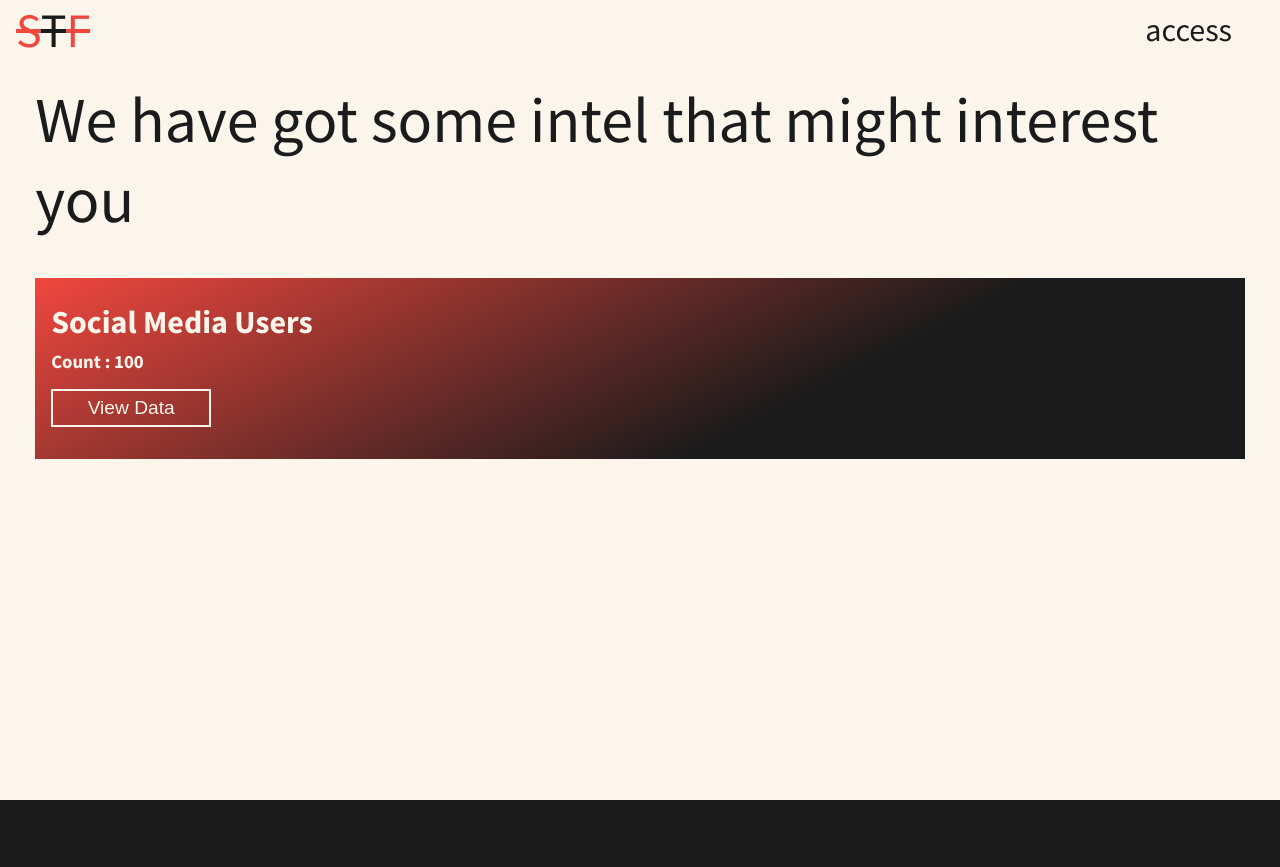
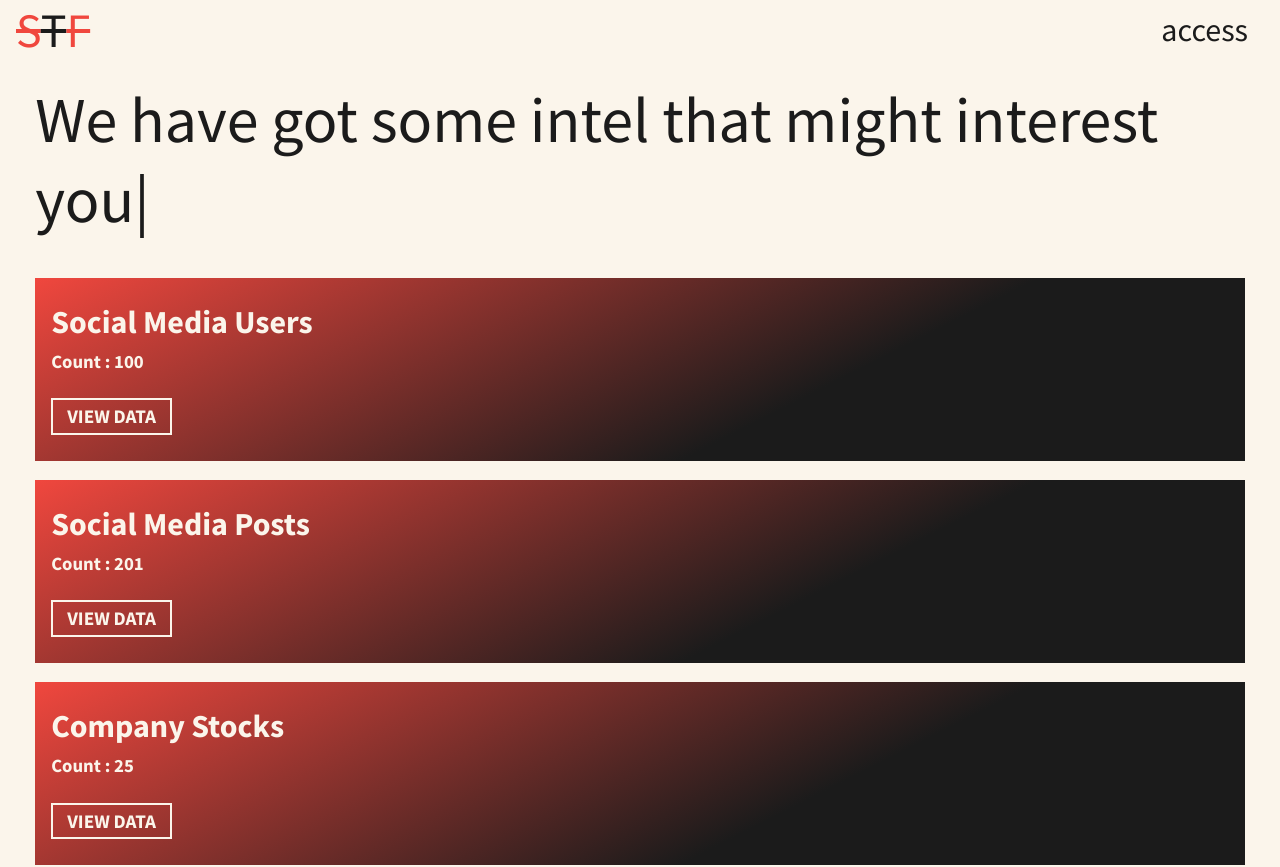
Before and after one commit to Hackerbone/TheCartel, a React (Create React App) app: page /confidential in a window 1280 px wide. Shown: the top 867 px of the page. Before the commit the page ends 800 px from the top, so only its background shows below. Built offline with nearby package versions, Linux system fonts and the light colour scheme.

Commit message:
Options completed + animations

```diff
--- /dev/null
+++ b/src/components/OptionButton.jsx
@@ -0,0 +1,20 @@
+import React from "react";
+import { Link } from "react-router-dom";
+
+export default function OptionButton({ children, to, style, onClick }) {
+  return (
+    <div className="buttons">
+      <Link to={to} className="option-button" style={style} onClick={onClick}>
+        {children}
+        <span className="option-button__inner">
+          <span className="option-button__blobs">
+            <span className="option-button__blob"></span>
+            <span className="option-button__blob"></span>
+            <span className="option-button__blob"></span>
+            <span className="option-button__blob"></span>
+          </span>
+        </span>
+      </Link>
+    </div>
+  );
+}
--- a/src/components/Options.jsx
+++ b/src/components/Options.jsx
@@ -1,19 +1,11 @@
 import React from "react";
-import { useHistory } from "react-router";
+import OptionButton from "./OptionButton";
 export default function Options({ heading, count, to }) {
-  const history = useHistory();
   return (
     <div className="option-card">
       <h1>{heading}</h1>
       <h3 className="text-muted">Count : {count}</h3>
-      <button
-        className="option-button"
-        onClick={() => {
-          history.push(to);
-        }}
-      >
-        View Data
-      </button>
+      <OptionButton to={to}>View Data</OptionButton>
     </div>
   );
 }
--- a/src/pages/Dashboard.jsx
+++ b/src/pages/Dashboard.jsx
@@ -1,19 +1,41 @@
-import React from "react";
+import React, { useRef, useEffect } from "react";
 import TopNav from "../components/TopNav";
 import Typical from "react-typical";
 import Options from "../components/Options";
+import { TweenMax, Power3 } from "gsap/gsap-core";
 
 export default function Dashboard() {
+  let options = useRef(null);
+
+  useEffect(() => {
+    TweenMax.from(options, 3, {
+      delay: 3,
+      top: 400,
+      position: "relative",
+      opacity: 0,
+      ease: Power3.easeOut,
+    });
+    TweenMax.to(options, 3, {
+      delay: 3,
+      top: 0,
+      opacity: 1,
+      transform: "scale(1)",
+      ease: Power3.easeOut,
+    });
+  }, []);
   return (
     <div className="container dashboard-container">
       <TopNav style={{ color: "#1b1b1b" }} />
       <div className="dashboard-content">
         <div className="dashboard-header">
-          <Typical wrapper="div" steps={["We have got some intel that might interest you", 2000]} />
+          <Typical wrapper="div" steps={["We have got some intel that might interest you", 3000]} />
         </div>
 
-        <div className="options">
-          <Options heading={"Social Media Users"} count={100} to="/socialmedia" />
+        <div ref={(el) => (options = el)} className="options">
+          <Options heading={"Social Media Users"} count={100} to="/users" />
+          <Options heading={"Social Media Posts"} count={201} to="/posts" />
+          <Options heading={"Company Stocks"} count={25} to="/stocks" />
+          <Options heading={"Government Institutions"} count={100} to="/government" />
         </div>
       </div>
     </div>
--- a/src/styles/_base.scss
+++ b/src/styles/_base.scss
@@ -18,8 +18,9 @@ body {
     -moz-box-sizing: border-box;
     -webkit-box-sizing: border-box;
     font-family: $main-font;
-    width: 100vw;
-    height: 100vh;
+    width: 100%;
+    min-height: 100vh;
+    height: auto;
 }
 
 a {
--- a/src/styles/_dashboard.scss
+++ b/src/styles/_dashboard.scss
@@ -1,11 +1,13 @@
 .dashboard-container {
     background: $secondary-bg;
+    height: auto;
 
     .dashboard-content {
         display: flex;
         flex-direction: column;
-        width: 100%;
+        // width: 100%;
         height: 100vh;
+        height: 100%;
         padding: 60px 1rem;
 
 
--- a/src/styles/_landing.scss
+++ b/src/styles/_landing.scss
@@ -14,7 +14,7 @@
 .container {
     background-color: $primary-bg;
     min-height: 100vh;
-    height: auto;
+    height: 100%;
     color: $secondary-bg;
     display: flex;
     align-items: center;
--- a/src/styles/_options.scss
+++ b/src/styles/_options.scss
@@ -11,20 +11,141 @@
         margin: 0.5rem 0;
     }
 
-    .option-button {
-        border: 2px solid $secondary-bg;
-        margin: 1rem 0;
-        width: 10rem;
-        font-size: 1.2rem;
-        padding: 0.4rem 1rem;
-        background: transparent;
-        color: $secondary-bg;
-        cursor: pointer;
+    // .option-button {
+    //     border: 2px solid $secondary-bg;
+    //     margin: 1rem 0;
+    //     width: 10rem;
+    //     font-size: 1.2rem;
+    //     padding: 0.4rem 1rem;
+    //     background: transparent;
+    //     color: $secondary-bg;
+    //     cursor: pointer;
+    //     transition: 0.2s ease-in-out all;
+
+    //     &:hover {
+    //         background: $secondary-bg;
+    //         color: $primary-bg;
+    //     }
+    // }
+
+    .buttons {
+        margin-top: 2rem;
+        margin-bottom: 1rem;
+
+        text-align: left;
+    }
+}
+
+
+
+$borderW : 2px;
+
+.option-button {
+    $numOfBlobs: 4;
+    z-index: 1;
+    text-decoration: none;
+    position: relative;
+    padding: 0.4rem 1rem;
+    margin-bottom: 30px;
+    text-align: center;
+    text-transform: uppercase;
+    color: $secondary-bg;
+    font-size: 1.2rem;
+    font-weight: bold;
+    background-color: transparent;
+    outline: none;
+    border: none;
+    transition: color 0.5s;
+    cursor: pointer;
+
+    &:before {
+        content: "";
+        z-index: 1;
+        position: absolute;
+        left: 0;
+        top: 0;
+        width: 100%;
+        height: 100%;
+        border: $borderW solid $secondary-bg;
         transition: 0.2s ease-in-out all;
+    }
 
-        &:hover {
-            background: $secondary-bg;
-            color: $primary-bg;
+    &:after {
+        content: "";
+        z-index: -2;
+        position: absolute;
+        left: $borderW*1.5;
+        top: $borderW*1.5;
+        width: 100%;
+        height: 100%;
+
+        transition: all 0.3s 0.2s;
+    }
+
+    &:hover {
+        color: $primary-bg;
+
+        &:before {
+            border: $borderW solid $secondary-bg;
+        }
+
+        &:after {
+            transition: all 0.3s;
+            left: 0;
+            top: 0;
         }
     }
+
+    &__inner {
+        z-index: -1;
+        overflow: hidden;
+        position: absolute;
+        left: 0;
+        top: 0;
+        width: 100%;
+        height: 100%;
+        background: transparent;
+    }
+
+    &__blobs {
+        position: relative;
+        display: block;
+        height: 100%;
+        filter: url('#goo');
+    }
+
+    &__blob {
+        position: absolute;
+        top: $borderW;
+        width: 100% / $numOfBlobs;
+        height: 100%;
+        background: $secondary-bg;
+        border-radius: 100%;
+        transform: translate3d(0, 150%, 0) scale(1.7);
+        transition: transform 0.45s;
+
+        @supports(filter: url('#goo')) {
+            transform: translate3d(0, 150%, 0) scale(1.4);
+        }
+
+        @for $i from 1 through $numOfBlobs {
+            &:nth-child(#{$i}) {
+                left: ($i - 1) * (120% / $numOfBlobs);
+                transition-delay: ($i - 1) * 0.08s;
+            }
+        }
+
+        .option-button:hover & {
+            transform: translateZ(0) scale(2);
+
+            @supports(filter: url('#goo')) {
+                transform: translateZ(0) scale(2);
+            }
+
+            &__inner {
+                background: $secondary-bg;
+            }
+        }
+    }
+
 }
--- a/src/styles/_topnav.scss
+++ b/src/styles/_topnav.scss
@@ -5,16 +5,17 @@
     background-color: transparent;
     color: $secondary-bg;
     position: absolute;
-    width: 100vw;
+    width: 100%;
     font-size: 2rem;
     top: -400px;
-    padding: 0 1rem;
 
     div {
         padding: 0 1rem;
     }
 
     .logo {
+        padding: 0 1rem;
+
         font-size: 3rem;
 
         span {
```
